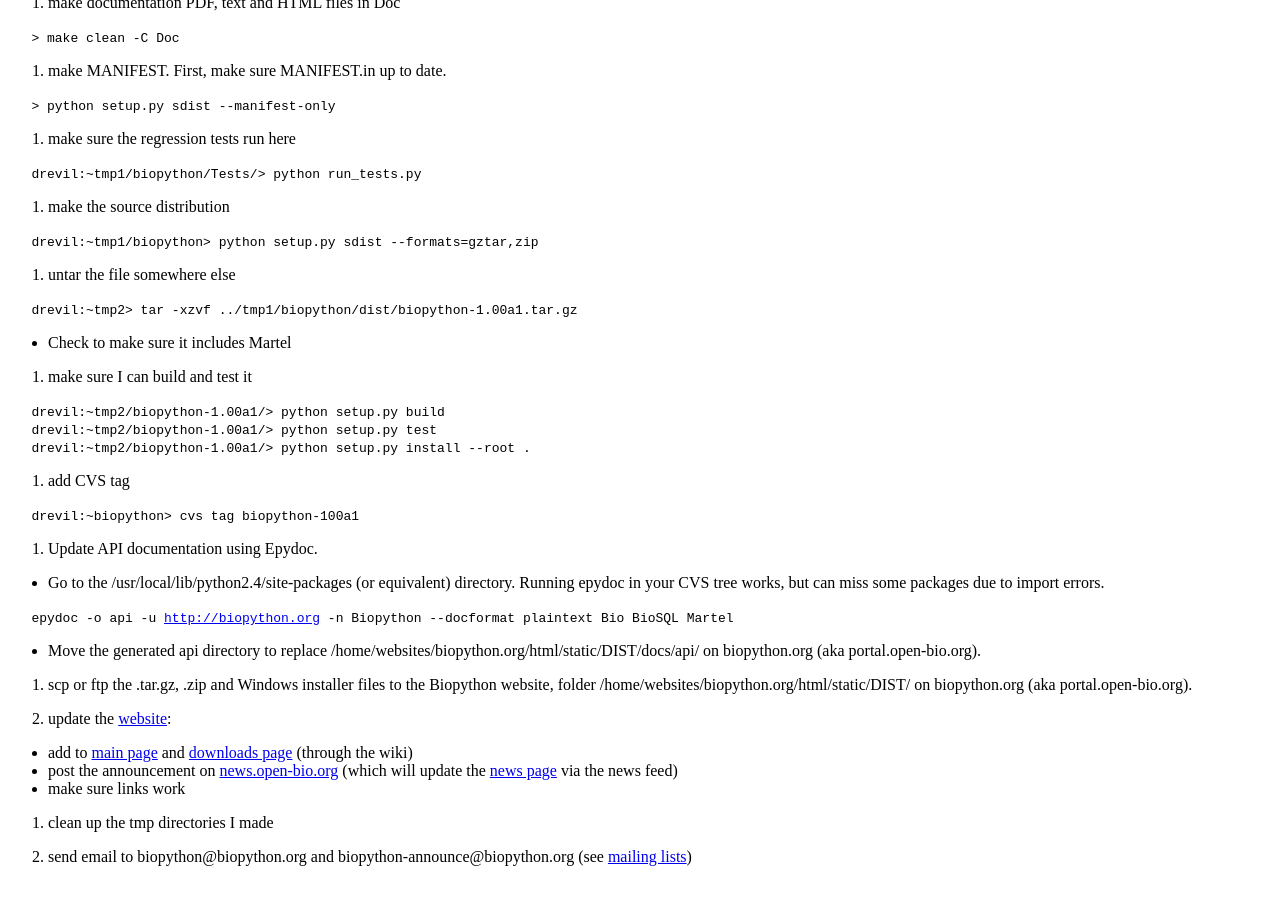
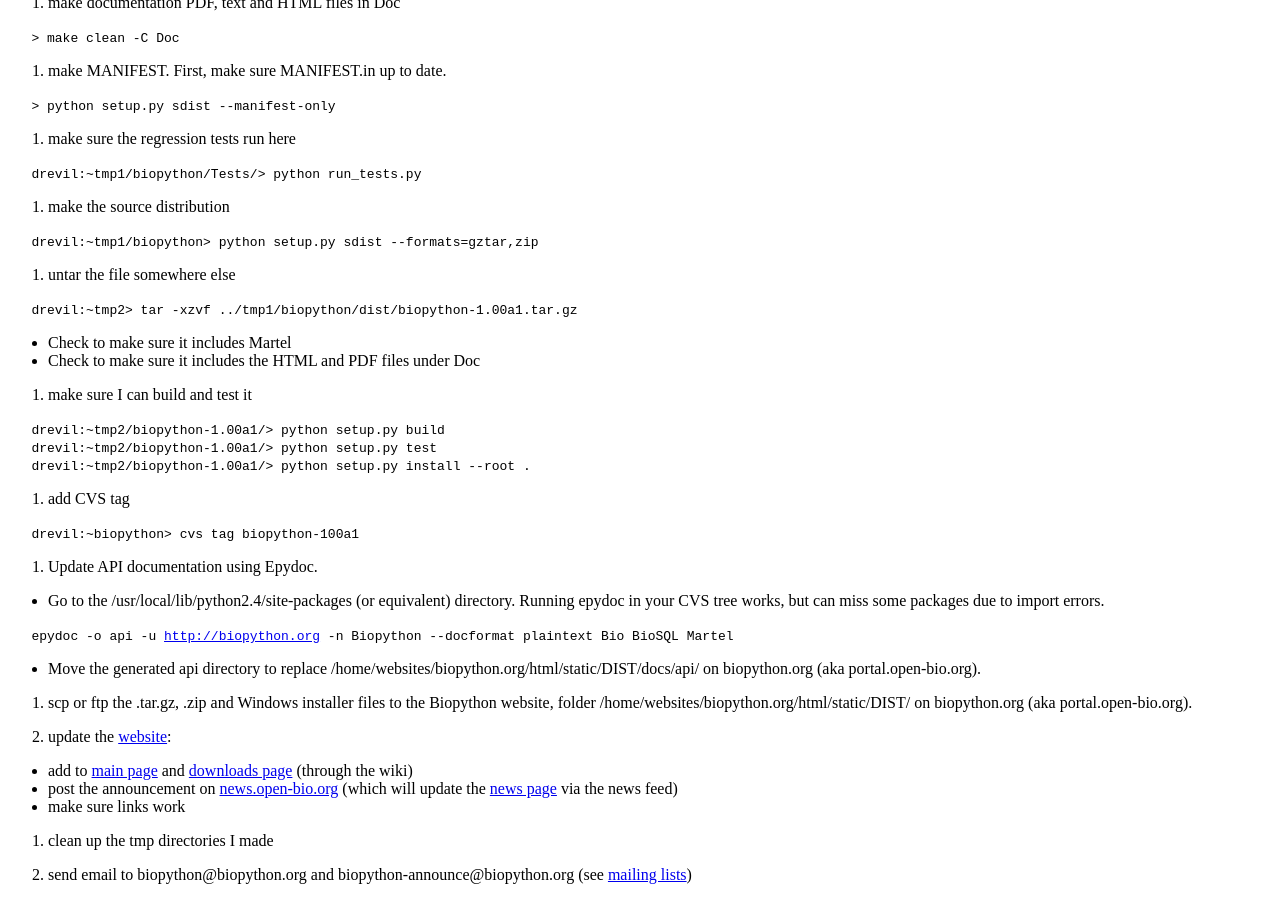
Before and after one commit to biopython/biopython.github.io, a Jekyll site: the page built from wiki/Building_a_release.md, in a window 1280 px wide and 900 px high, scrolled down 756 px. Built offline with Jekyll 4.4.1, drawn with Linux system fonts in a browser that asks for light colours.

Commit message:
Change to wiki page

```diff
--- a/wiki/Building_a_release.md
+++ b/wiki/Building_a_release.md
@@ -66,6 +66,7 @@ recent CVS changes like this (adjust the date accordingly):
 `   drevil:~tmp2> tar -xzvf ../tmp1/biopython/dist/biopython-1.00a1.tar.gz`
 
 -   Check to make sure it includes Martel
+-   Check to make sure it includes the HTML and PDF files under Doc
 
 15. make sure I can build and test it
 
```
Also changed, not shown: 1 other file.
